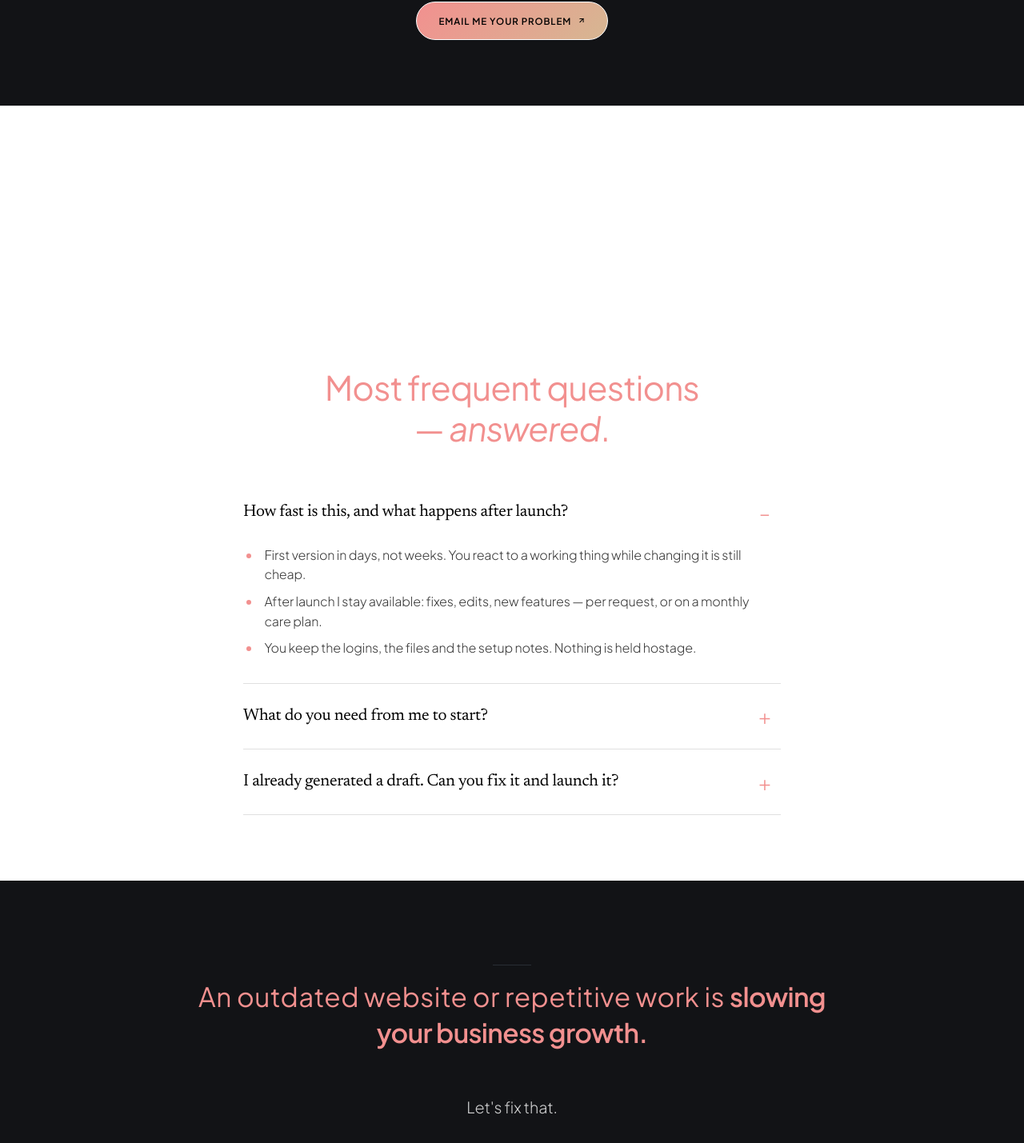
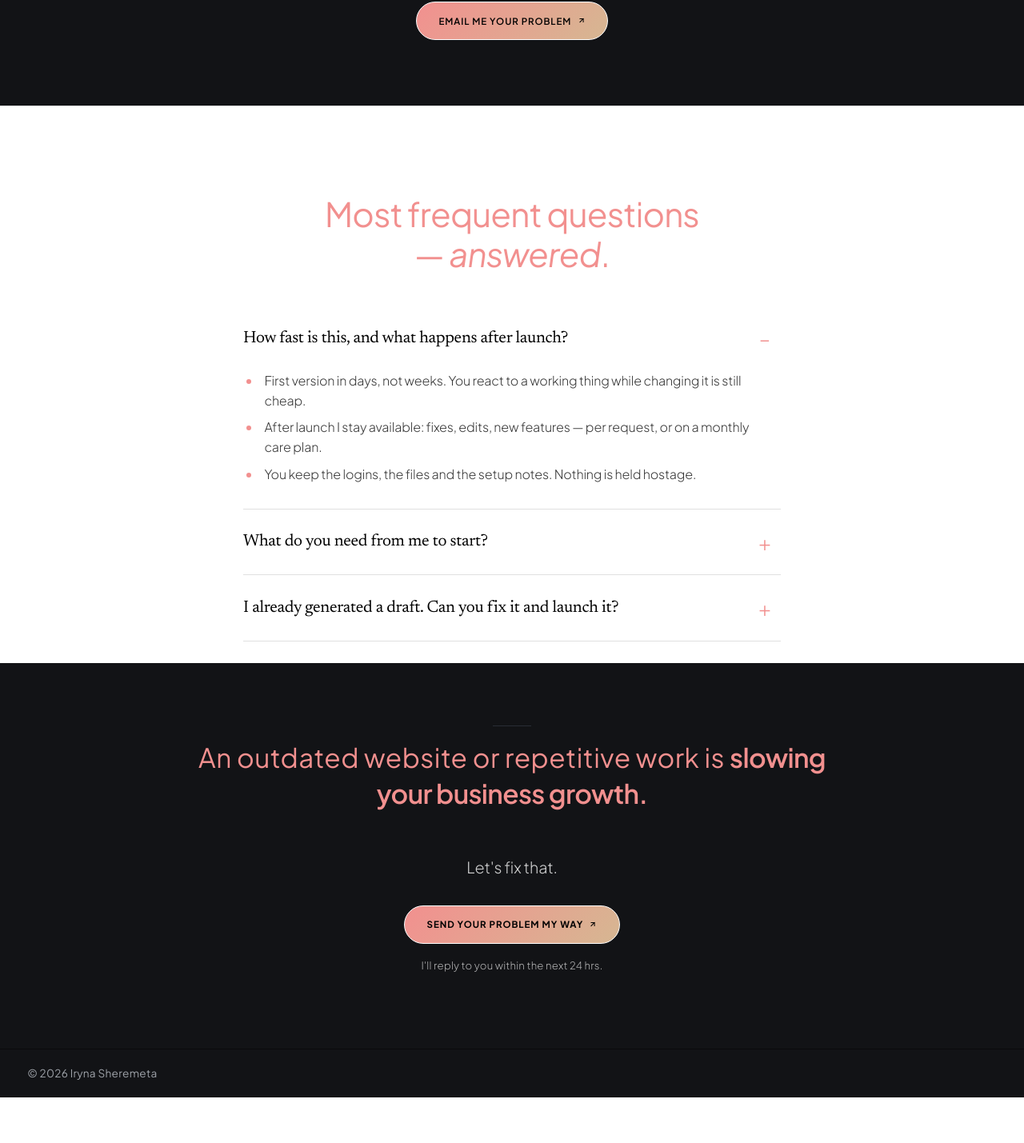
Before and after one commit to Irene2828/porfoliojuly, a Next.js app: page / in a window 1280 px wide. Shown: the part 8635-10064 px from the top of the page at 80% size. After the commit the page ends 10007 px from the top, so only its background shows below. Built offline with nearby package versions, Linux system fonts and the light colour scheme.

Commit message:
Reduce excessive FAQ and closing section spacing

```diff
--- a/src/app/index.css
+++ b/src/app/index.css
@@ -1097,7 +1097,7 @@ h1, h2, h3, h4, h5, h6 {
 }
 
 .v2-theme #faq-section {
-  padding-top: 20.4rem !important;
+  padding-top: 6.8rem !important;
 }
 
 @media (max-width: 900px) {
@@ -1789,3 +1789,12 @@ h1, h2, h3, h4, h5, h6 {
     padding-bottom: 2rem !important;
   }
 }
+
+/* Reduce the spacing between FAQ content and the closing section to one third. */
+.v2-theme #faq-section > div {
+  padding-bottom: 1.7rem !important;
+}
+
+.v2-theme #faq-section > .prefooter-section {
+  padding-top: 0.85rem !important;
+}
```
